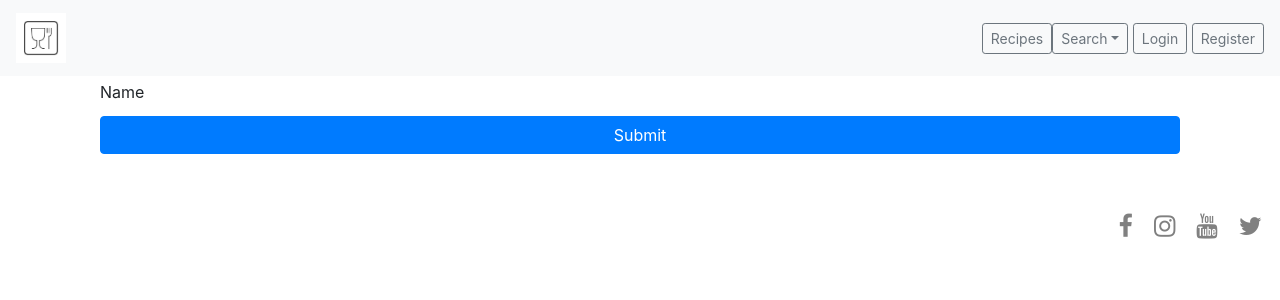
After one commit to LiamD88/cooking-for-you, a Flask app: template templates/delete-recipe-meat.html in a window 1280 px wide. The commit adds this page. Shown: the top 300 px of the page. Run offline with Flask 2, Linux system fonts and the light colour scheme; the template is opened without the code that fills it: most values are stand-ins (such as "Sample title", 1, 10 or a date in 2020); some libraries are stand-ins or nearby versions.

Commit message:
I added a new delete recipe page for each category to delete the recipe, it will be updated further later, just checking functionality, and added a delete button for each category in my ingredients page

```diff
--- /dev/null
+++ b/templates/delete-recipe-meat.html
@@ -0,0 +1,25 @@
+{% extends 'base.html' %} <!--This allows me to extend the base.html to this page-->
+
+
+{% block content %} <!-- this is the block content that will go between the the same jinja block I have on my base.html and display what I have below-->
+
+<div class="container"> <!--Form to insert your recipes-->
+    <div class="row">
+      <div class="col-12">
+        <form method="POST" action="{{url_for('delete_recipe_meat', meat_id=meat._id)}}">
+
+          <div class="col-auto my-1 form-group">
+            <label for="formGroupExampleInput2">Name</label>
+
+          </div>
+
+          <div class="col-auto my-1"> <button type="submit"
+              class="col-auto my-1 btn btn-primary btn-block">Submit</button>
+          </div>
+
+        </form>
+      </div>
+    </div>
+  </div>
+
+{% endblock %}
--- a/templates/meat-ingredients.html
+++ b/templates/meat-ingredients.html
@@ -31,8 +31,8 @@
 
       <a class="btn btn-primary btn-lg" href="{{ url_for('edit_recipe_meat', meat_id=meat._id) }}" role="button">Edit!</a>
     </div>
+    <a class="btn btn-primary btn-lg" href="{{ url_for('delete_recipe_meat', meat_id=meat._id) }}" role="button">Delete!</a>
 
-    <a class="btn btn-primary btn-lg" href="{{ url_for('delete_recipe_meat', recipe_id=recipe._id) }}" role="button">Delete!</a>
   </div>
 
 
--- a/templates/pasta-ingredients.html
+++ b/templates/pasta-ingredients.html
@@ -33,7 +33,6 @@
 
     <a class="btn btn-primary btn-lg" href="{{ url_for('edit_recipe_pasta', pasta_id=pasta._id) }}" role="button">Edit!</a>
   </div>
-
   <a class="btn btn-primary btn-lg" href="{{ url_for('delete_recipe_pasta', pasta_id=pasta._id) }}" role="button">Delete!</a>
 </div>
 
--- a/templates/poultry-ingredients.html
+++ b/templates/poultry-ingredients.html
@@ -33,8 +33,7 @@
 
       <a class="btn btn-primary btn-lg" href="{{ url_for('edit_recipe_poultry', poultry_id=poultry._id) }}" role="button">Edit!</a>
     </div>
-
-    <a class="btn btn-primary btn-lg" href="{{ url_for('delete_recipe_poultry', poultry_id=recipe._id) }}" role="button">Delete!</a>
+    <a class="btn btn-primary btn-lg" href="{{ url_for('delete_recipe_poultry', poultry_id=poultry._id) }}" role="button">Delete!</a>
   </div>
 
 {% endblock %}
```
Also changed, not shown: templates/delete-recipe-pasta.html (added, +23 -0 lines), templates/delete-recipe-poultry.html (added, +23 -0 lines), templates/delete-recipe-vegetarian.html (added, +23 -0 lines).
